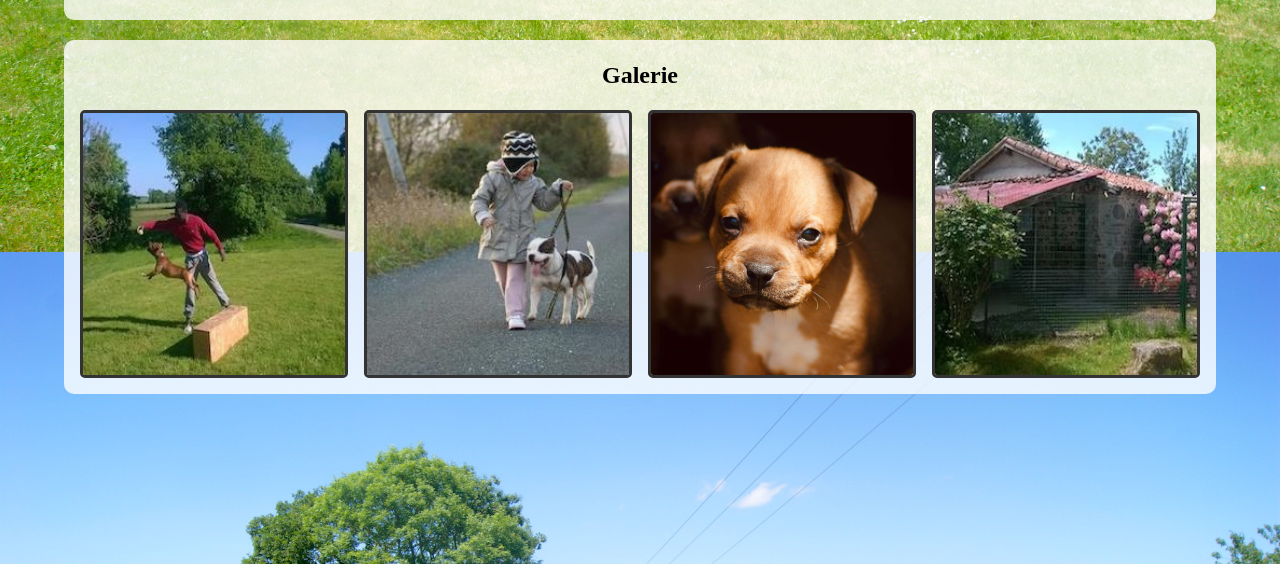
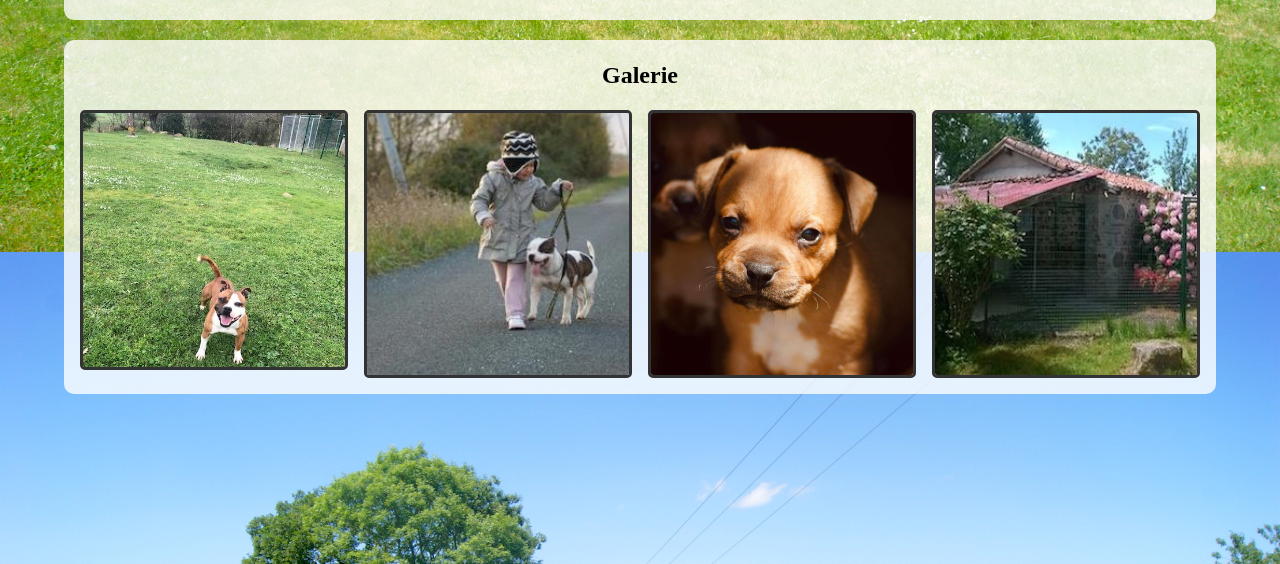
Before and after one commit to sniang/website-cabane, a plain HTML site: page index.html in a window 1280 px wide. Shown: the part 1452-2016 px from the top of the page. Drawn offline with Linux system fonts and the light colour scheme; a web font is replaced by a local one.

Commit message:
change miniatures

```diff
--- a/index.html
+++ b/index.html
@@ -5,7 +5,7 @@
     <meta charset="utf-8"/>
     <meta name="keywords" content="la cabane des loupiots, pension canine, Vendée 85, pension, canine, élevage, staffy"/>
     <meta name="author" content="Samuel Niang"/>
-    <meta property="og:image" content="http://lacabanedesloupiots.com/media/photo_elevage4_mini.jpg"/>
+    <meta property="og:image" content="https://lacabanedesloupiots.com/media/photo_elevage2.jpg"/>
     <meta property="og:description" content="Élevage canin, pension canine et cours d'éducation en Vendée"/>
     <meta name="viewport" content="width=device-width, initial-scale=1.0"/>
     <link rel="stylesheet" href="css/styles.css">
@@ -70,7 +70,7 @@
         <section id="gallery" class="container">
             <h2>Galerie</h2>
             <div class="gallery-grid">
-                <img src="media/carre_entrainement.jpg" alt="Activités en extérieur">
+                <img src="media/carre_staffy.jpg" alt="Activités en extérieur">
                 <img src="media/carre_marche.jpg" alt="Chien en balade">
                 <img src="media/carre_chiot1.jpg" alt="Photo d'un chiot de l'elevage">
                 <img src="media/carre_pension.jpg" alt="Pension">
```
Also changed, not shown: media/carre_staffy.jpg (added).
